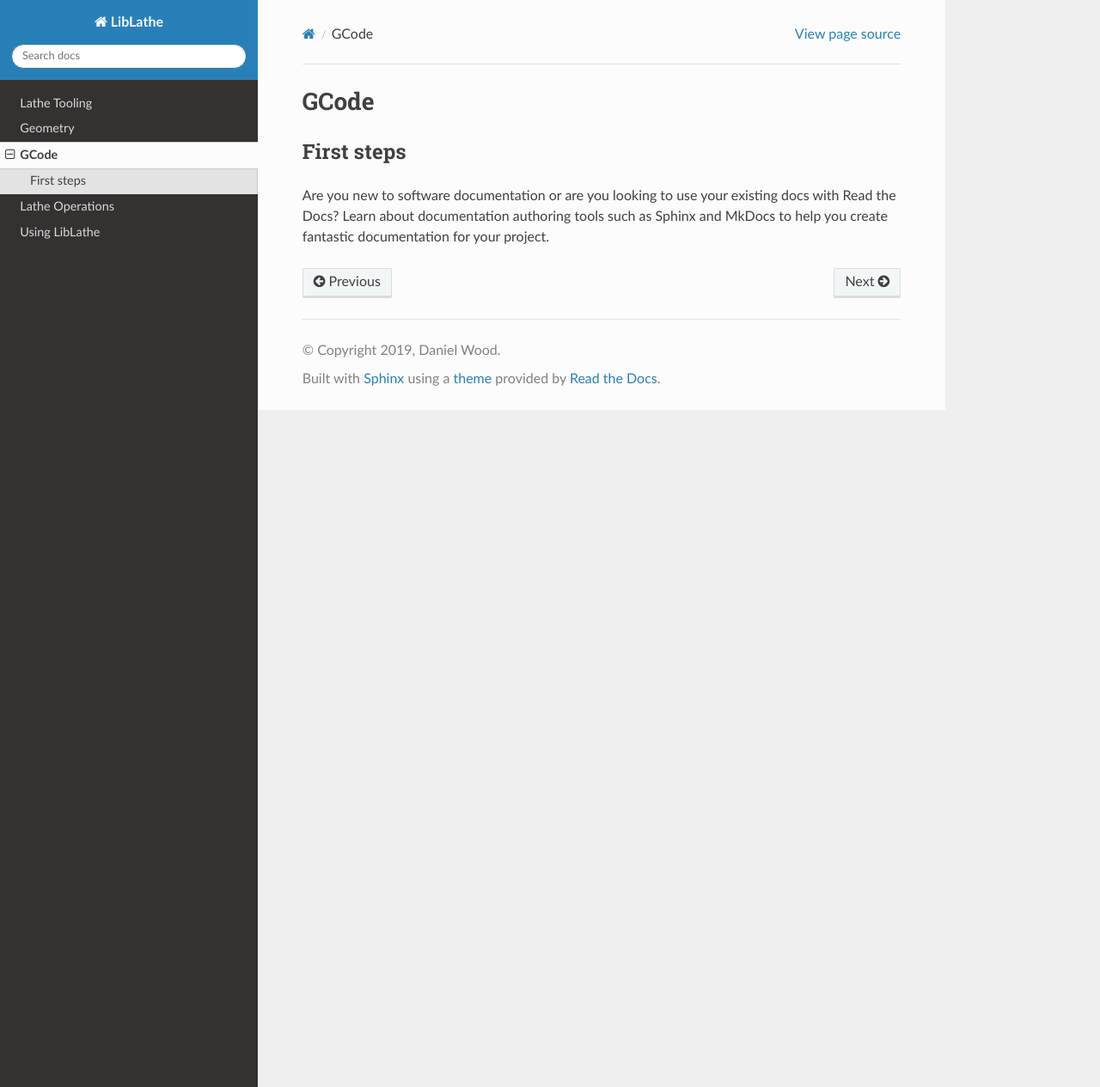
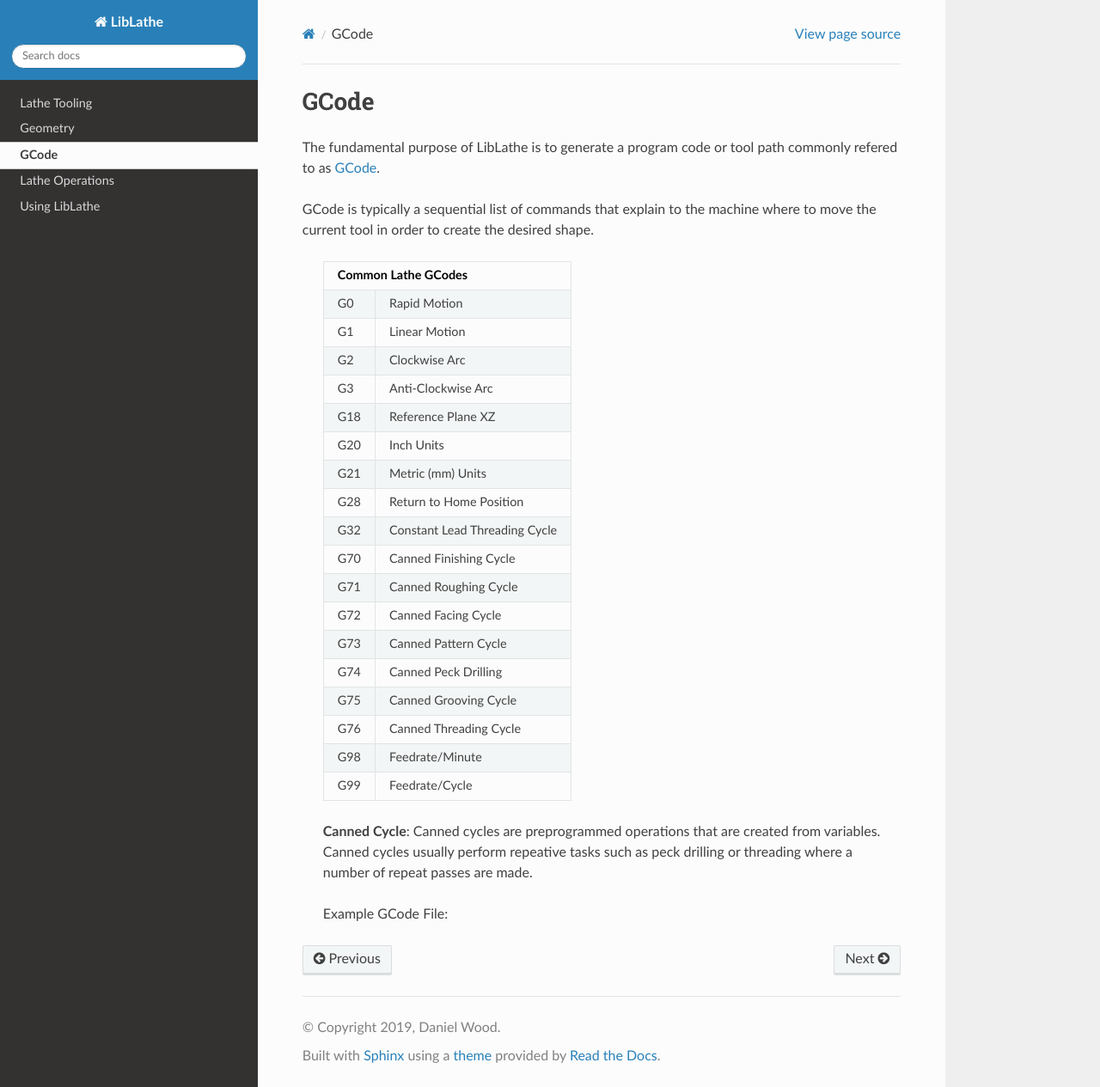
Before and after one commit to dubstar-04/LibLathe, a Sphinx documentation site: the page built from docs/source/pages/GCode.rst, in a window 1280 px wide and 1265 px high. Shown: the whole window at 86% size. Built offline with Sphinx 7.4.7 and the Read the Docs theme 2.0.0, drawn with Linux system fonts in a browser that asks for light colours.

Commit message:
Updated Documentation

```diff
--- a/docs/source/pages/GCode.rst
+++ b/docs/source/pages/GCode.rst
@@ -1,10 +1,56 @@
 GCode
 =====
 
+The fundamental purpose of LibLathe is to generate a program code or tool path
+commonly refered to as `GCode`_.
 
-First steps
------------
-Are you new to software documentation
-or are you looking to use your existing docs with Read the Docs?
-Learn about documentation authoring tools such as Sphinx and MkDocs
-to help you create fantastic documentation for your project.
+.. _GCode: https://en.wikipedia.org/wiki/G-code
+
+GCode is typically a sequential list of commands that explain to the machine
+where to move the current tool in order to create the desired shape.
+
+   +-----+-----------------------------------+
+   | Common Lathe GCodes                     |
+   +=====+===================================+
+   | G0  |  Rapid Motion                     |
+   +-----+-----------------------------------+
+   | G1  |  Linear Motion                    |
+   +-----+-----------------------------------+
+   | G2  |  Clockwise Arc                    |
+   +-----+-----------------------------------+
+   | G3  |  Anti-Clockwise Arc               |
+   +-----+-----------------------------------+
+   | G18 |  Reference Plane XZ               |
+   +-----+-----------------------------------+
+   | G20 |  Inch Units                       |
+   +-----+-----------------------------------+
+   | G21 |  Metric (mm) Units                |
+   +-----+-----------------------------------+
+   | G28 |  Return to Home Position          |
+   +-----+-----------------------------------+
+   | G32 |  Constant Lead Threading Cycle    |
+   +-----+-----------------------------------+
+   | G70 |  Canned Finishing Cycle           |
+   +-----+-----------------------------------+
+   | G71 |  Canned Roughing Cycle            |
+   +-----+-----------------------------------+
+   | G72 |  Canned Facing Cycle              |
+   +-----+-----------------------------------+
+   | G73 |  Canned Pattern Cycle             |
+   +-----+-----------------------------------+
+   | G74 |  Canned Peck Drilling             |
+   +-----+-----------------------------------+
+   | G75 |  Canned Grooving Cycle            |
+   +-----+-----------------------------------+
+   | G76 |  Canned Threading Cycle           |
+   +-----+-----------------------------------+
+   | G98 |  Feedrate/Minute                  |
+   +-----+-----------------------------------+
+   | G99 |  Feedrate/Cycle                   |
+   +-----+-----------------------------------+
+
+   **Canned Cycle**: Canned cycles are preprogrammed operations that are created
+   from variables. Canned cycles usually perform repeative tasks such as peck
+   drilling or threading where a number of repeat passes are made.
+
+   Example GCode File:
```
Also changed, not shown: docs/source/pages/Geometry.rst (+36 -6 lines), docs/source/pages/Operations.rst (+8 -7 lines).
